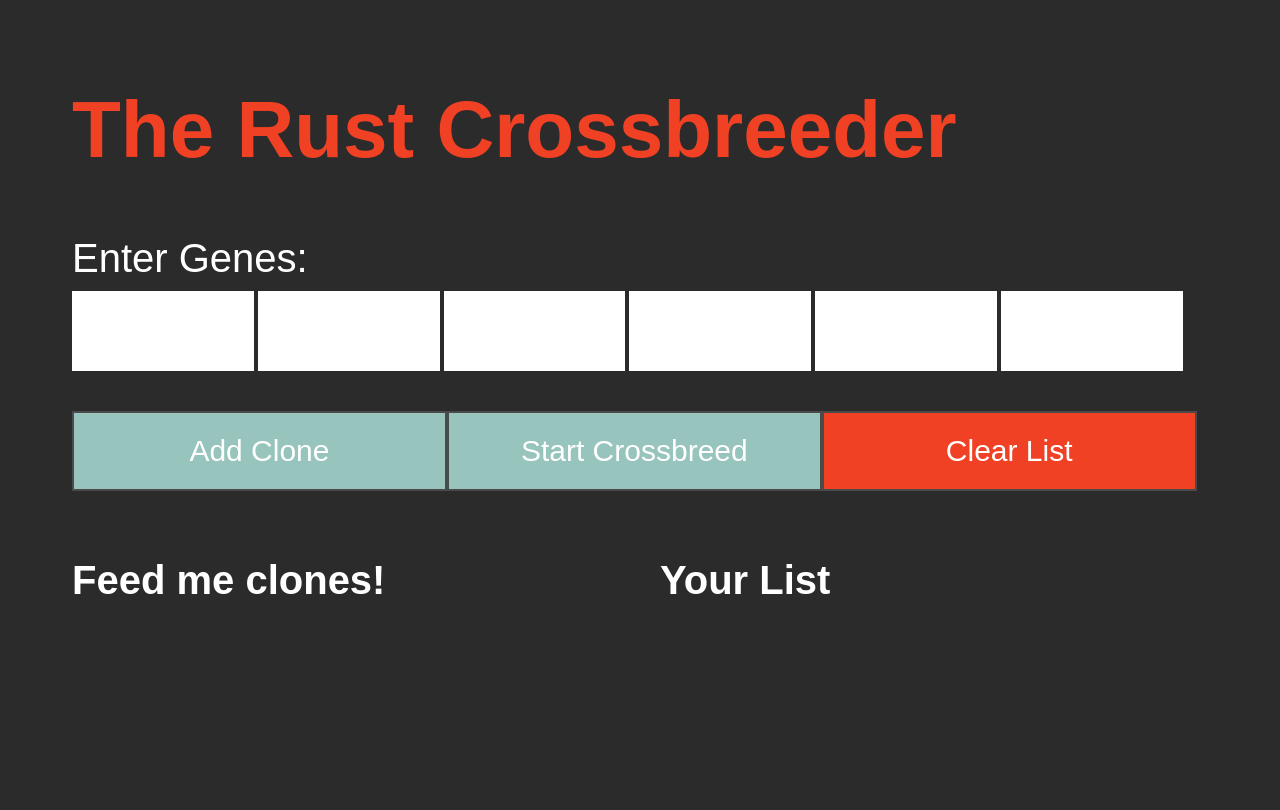
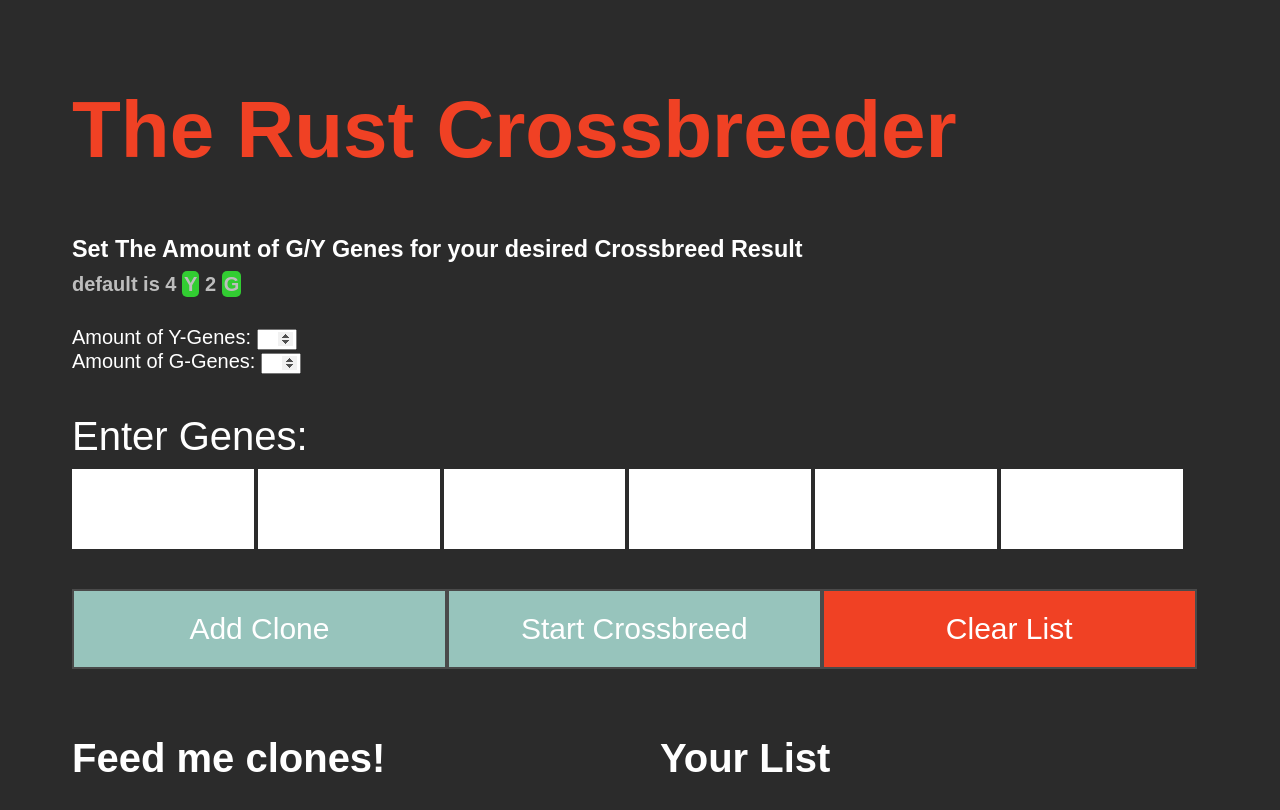
Before and after one commit to Jachub123/gene_counting, a Next.js app: page / in a window 1280 px wide. Shown: the top 810 px of the page. Built offline with nearby package versions, Linux system fonts and the light colour scheme.

Commit message:
added user based perfect clone input.2 input fields were added for that cause.these inputs of type number will only accept the total amount of 6. Best Crossbreed result is based upon this input. Works

```diff
--- a/package.json
+++ b/package.json
@@ -9,6 +9,7 @@
     "lint": "next lint"
   },
   "dependencies": {
+    "@vercel/analytics": "^0.1.11",
     "lodash": "^4.17.21",
     "next": "12.2.2",
     "react": "18.2.0",
--- a/pages/index.js
+++ b/pages/index.js
@@ -4,10 +4,13 @@
 import { useState } from "react";
 import cloneDeep from "lodash/cloneDeep";
 import { useCookies } from "react-cookie";
+import { Analytics } from "@vercel/analytics/react";
 
 export default function Home() {
   const [secondBestCrossbreedR, setSecondBestCrossbreedR] = useState({});
   const [resultCrossbreedList, setCrossbreedList] = useState([]);
+  const [geneCountG, setGeneCountG] = useState();
+  const [geneCountY, setGeneCountY] = useState();
   const [crossbreedR, setcrossbreedR] = useState({});
   let [cloneWithHighestRating, setCloneWithHighestRating] = useState([]);
   const [cookies, setCookie] = useCookies(["cloneList"]);
@@ -47,6 +50,7 @@
   let needR2 = false;
   let result1 = {};
   let secondBestresult1;
+  let showInfo = false;
 
   let result2 = {};
   let secondBestresult2;
@@ -81,6 +85,56 @@
   /*   if (typeof window !== "undefined") {
     document.getElementById("0").focus();
   } */
+
+  function perfectClone(gene) {
+    let otherValue;
+    let yCount = document.getElementById("y").value;
+    let gCount = document.getElementById("g").value;
+    if (gene.target.id === "y") {
+      otherValue = gCount;
+    } else {
+      otherValue = yCount;
+    }
+    console.log("gCount + yCount");
+    console.log(Number(gCount) + Number(yCount));
+    console.log("gCount");
+    console.log(gCount);
+    console.log("otherValue");
+    console.log(otherValue);
+    if (Number(gCount) + Number(yCount) > 6 || gene.target.value < 0) {
+      gene.target.value = 6 - otherValue;
+      if (gene.target.id === "y") {
+        yCount = gene.target.value;
+        perfectHempSeedY = gene.target.value;
+        perfectHempSeedG = otherValue;
+      } else {
+        gCount = gene.target.value;
+        perfectHempSeedG = gene.target.value;
+        perfectHempSeedY = otherValue;
+      }
+      console.log("> 6");
+      console.log(perfectHempSeedY);
+      console.log(perfectHempSeedG);
+    }
+    if (Number(gCount) + Number(yCount) === 6) {
+      perfectHempSeedY = yCount;
+      perfectHempSeedG = gCount;
+      console.log("=== 6");
+      console.log(perfectHempSeedY);
+      console.log(perfectHempSeedG);
+      setGeneCountG(perfectHempSeedG);
+      setGeneCountY(perfectHempSeedY);
+      document.getElementById("defaultGenes").classList.add("hidden");
+      document.getElementById("customGenes").classList.remove("hidden");
+    } else {
+      document.getElementById("defaultGenes").classList.remove("hidden");
+      document.getElementById("customGenes").classList.add("hidden");
+      console.log("42 blaze it");
+      setGeneCountG(2);
+      setGeneCountY(4);
+    }
+  }
+
   function addGenes(e) {
     if (e) {
       if (e.target.value.toLowerCase() === "x" || e.target.value.toLowerCase() === "w") {
@@ -171,6 +225,10 @@
     console.log(cloneList);
     console.log("cookies.cloneList");
     console.log(cookies.cloneList);
+    console.log("perfectHempSeedG");
+    console.log(perfectHempSeedG);
+    console.log("perfectHempSeedY");
+    console.log(perfectHempSeedY);
     findBestClone(cloneList);
     findClonesForCrossbreedingR1(cloneList);
     findClonesForCrossbreedingR2(cloneList);
@@ -227,7 +285,7 @@
             if (gene.includes("g")) {
               weakGenesRating = weakGenesRating + 1;
             } else {
-              if (geneCounterY < perfectHempSeedY) {
+              if (geneCounterY < geneCountY) {
                 geneCounterY++;
                 weakGenesRating = weakGenesRating + 1;
               } else {
@@ -236,7 +294,7 @@
               }
             }
           } else if (gene.includes("g")) {
-            if (geneCounterG < perfectHempSeedG) {
+            if (geneCounterG < geneCountG) {
               geneCounterG++;
               weakGenesRating = weakGenesRating + 1;
             } else {
@@ -276,7 +334,7 @@
             if (gene.includes("g")) {
               weakGenesRating = weakGenesRating + 1;
             } else {
-              if (geneCounterY < perfectHempSeedY) {
+              if (geneCounterY < geneCountY) {
                 geneCounterY++;
                 weakGenesRating = weakGenesRating + 1;
               } else {
@@ -285,7 +343,7 @@
               }
             }
           } else if (gene.includes("g")) {
-            if (geneCounterG < perfectHempSeedG) {
+            if (geneCounterG < geneCountG) {
               geneCounterG++;
               weakGenesRating = weakGenesRating + 1;
             } else {
@@ -331,8 +389,8 @@
         usableGeneList_y = [];
       }
     });
-    needG = perfectHempSeedG - cloneWithHighestRating.g;
-    needY = perfectHempSeedY - cloneWithHighestRating.y;
+    needG = geneCountG - cloneWithHighestRating.g;
+    needY = geneCountY - cloneWithHighestRating.y;
   }
 
   function findClonesForCrossbreedingR1(list) {
@@ -814,6 +872,23 @@
         <link rel="icon" href="/favicon.ico" />
       </Head>
       <h1 id="title">The Rust Crossbreeder </h1>
+      <h3 id="userInputHeader">Set The Amount of G/Y Genes for your desired Crossbreed Result </h3>
+      <h4 id="defaultGenes">
+        default is 4 <span className="green">Y</span> 2 <span className="green">G</span>{" "}
+      </h4>
+      <h4 id="customGenes" className="hidden">
+        you set {geneCountY} <span className="green">Y</span> {geneCountG} <span className="green">G</span>{" "}
+      </h4>
+      <div className="column">
+        <div>
+          <label htmlFor="y">Amount of Y-Genes: </label>
+          <input onChange={(e) => perfectClone(e)} type="number" id="y" name="gene" step="1" />
+        </div>
+        <div>
+          <label htmlFor="g">Amount of G-Genes: </label>
+          <input onChange={(e) => perfectClone(e)} type="number" id="g" name="gene" step="1" />
+        </div>
+      </div>
       <label id="label" htmlFor="0">
         Enter Genes:
       </label>
--- a/styles/styles.scss
+++ b/styles/styles.scss
@@ -80,10 +80,37 @@
   }
 }
 
+.hidden {
+  display: none;
+}
+
+h3 {
+  margin: 0.5rem 0;
+}
+h4 {
+  margin-bottom: 1.5rem;
+  margin-top: 0.5rem;
+  color: rgb(189, 189, 189);
+  span {
+    border-radius: 5px;
+    padding: 2px;
+  }
+}
 .red {
   background-color: red;
 }
-
+.column {
+  display: flex;
+  flex-direction: column;
+  margin-bottom: 2rem;
+}
+input[type="number"] {
+  width: 40px;
+  &::-webkit-inner-spin-button,
+  &::-webkit-outer-spin-button {
+    opacity: 1;
+  }
+}
 .green {
   background-color: limegreen;
 }
```
Also changed, not shown: 1 other file (tests, documents, lock files or other folders).
